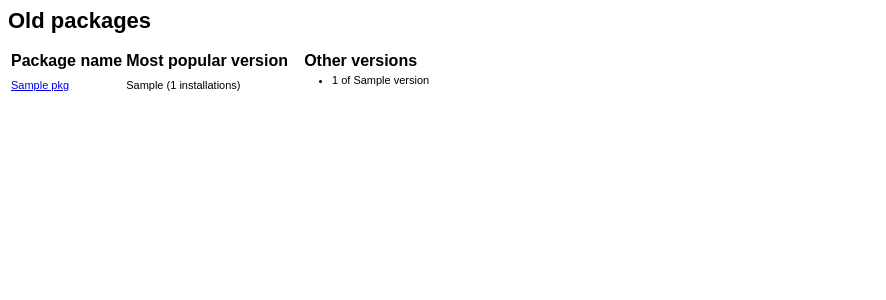
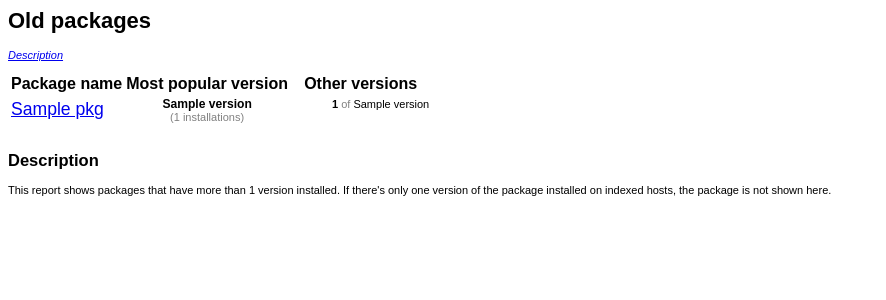
Before and after one commit to automaciej/usable-solaris, a Python web app: template usable_solaris/templates/packages/old_packages.html in a window 1280 px wide. Shown: the top 300 px of the page, without its empty margins (0-886 px from the left). Run offline with Jinja, Linux system fonts and the light colour scheme; the template is opened without the code that fills it: most values are stand-ins (such as "Sample title", 1, 10 or a date in 2020).

Commit message:
More package details, package list as a table

```diff
--- a/usable_solaris/packages/views.py
+++ b/usable_solaris/packages/views.py
@@ -77,6 +77,7 @@ def patch_matrix(request):
 def old_packages(request):
   pkgs = []
   for pkg in  pkgm.Package.objects.all():
+  # for pkg in  pkgm.Package.objects.all()[:10]:
     pkg_data = {}
     # Find the most popular installation of this package.
     versions = pkg.packageversion_set.all()
@@ -91,7 +92,7 @@ def old_packages(request):
     other_verss = filter(lambda x: x != ver_with_max_installations,
                          versions)
     other_verss = filter(lambda x: x.packageinstallation_set.count() > 0,
-                         versions)
+                         other_verss)
     debug = other_verss
     pkg_data['pkg'] = pkg
     pkg_data['other_verss'] = other_verss
--- a/usable_solaris/templates/packages/index.html
+++ b/usable_solaris/templates/packages/index.html
@@ -9,9 +9,10 @@ Solaris stuff
 <ul>
   <li><a href="machines/">Machines list</a></li>
   <li><a href="packages/">Packages list</li>
-  <li><a href="old-packages/">Old packages</a></li>
+  <li><a href="packages/">Patches list</li>
+  <li><a href="old-packages/">Old packages report</a></li>
   <li><a href="package-matrix/">Package matrix (slow)</a></li>
   <li><a href="patch-matrix/">Patch matrix (slow)</a></li>
-  <li><a href="package-report/">Package report (not particularly fast)</a></li>
+  <li><a href="package-report/">Packages by the number of installations</a></li>
 </ul>
 {% endblock %}
--- a/usable_solaris/templates/packages/old_packages.html
+++ b/usable_solaris/templates/packages/old_packages.html
@@ -7,6 +7,9 @@ Old packages
 
 {% block main_data %}
 <h1>Old packages</h1>
+<p>
+  <a href="#about"><i>Description</i></a>
+</p>
 <table>
 <tr>
   <th>Package name</th>
@@ -17,19 +20,26 @@ Old packages
 {% if pkg_data.package_ok %}
 {% else %}
 <tr>
-  <td>
-<a href="{{ pkg_data.pkg.get_absolute_url }}">{{ pkg_data.pkg }}</a>
+  <td style="font-size: 110%;">
+    <a href="{{ pkg_data.pkg.get_absolute_url }}">{{ pkg_data.pkg }}</a>
+  </td>
+  <td style="text-align: center;">
+    <span style="font-weight: bold; font-size: 110%;">{{ pkg_data.popular_ver.version }}</span>
+    <br />
+    <span style="color: gray;">
+      ({{ pkg_data.popular_count }} installations)
+    </span>
   </td>
   <td>
-    {{ pkg_data.popular_ver }}
-    ({{ pkg_data.popular_count }} installations)</li>
-  </td>
-  <td>
-    <ul>
+    <ul style="list-style: none;">
       {% for other_pkg in pkg_data.other_verss %}
       <li>
-        {{ other_pkg.packageinstallation_set.count }}
-        of
+        <strong>
+          {{ other_pkg.packageinstallation_set.count }}
+        </strong>
+        <span style="color: gray;">
+          of
+        </span>
         {{ other_pkg.version }}
       </li>
       {% endfor %}
@@ -39,4 +49,13 @@ Old packages
 {% endif %}
 {% endfor %}
 </table>
+
+<a name="about">&nbsp;</a>
+
+<h2>Description</h2>
+<p>
+  This report shows packages that have more than 1 version installed.
+  If there's only one version of the package installed on indexed hosts,
+  the package is not shown here.
+</p>
 {% endblock %}
```
Also changed, not shown: usable_solaris/templates/packages/package_list.html (+13 -2 lines), usable_solaris/templates/packages/patch_list.html (added, +19 -0 lines).
